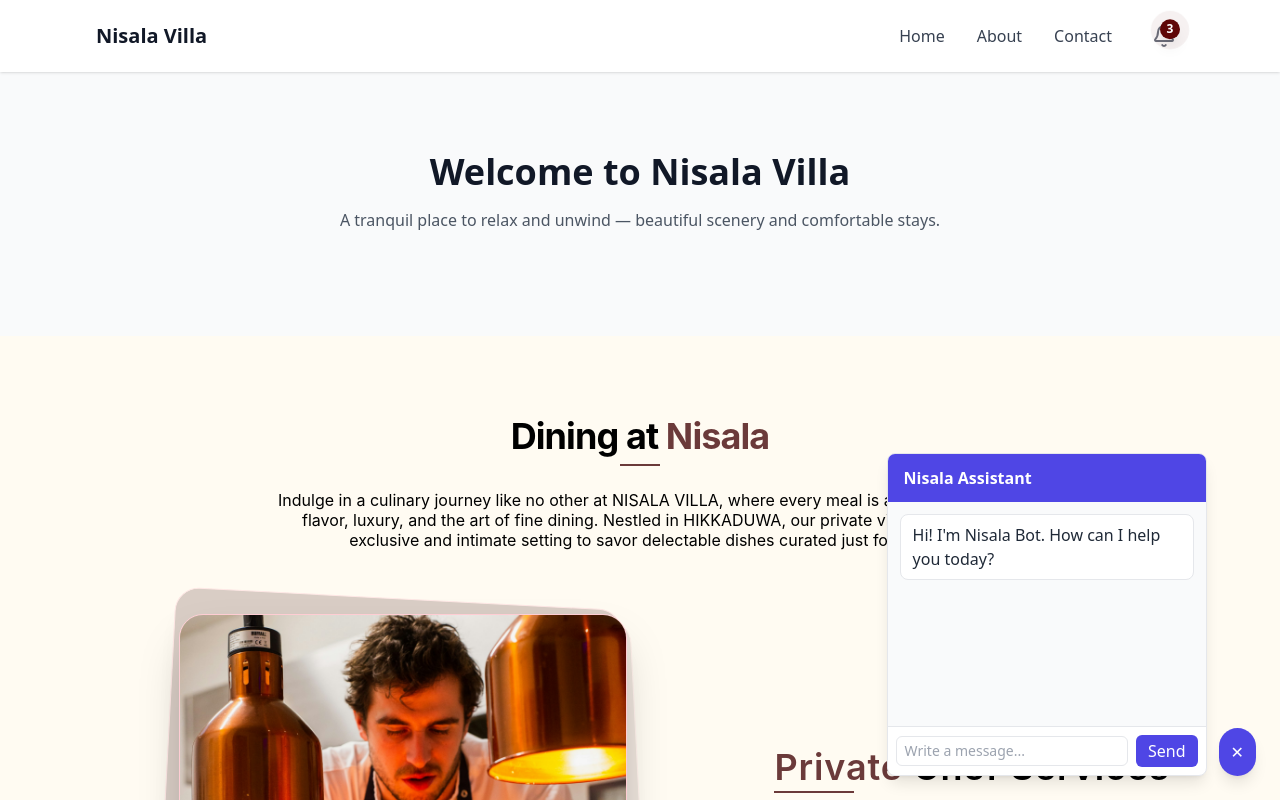
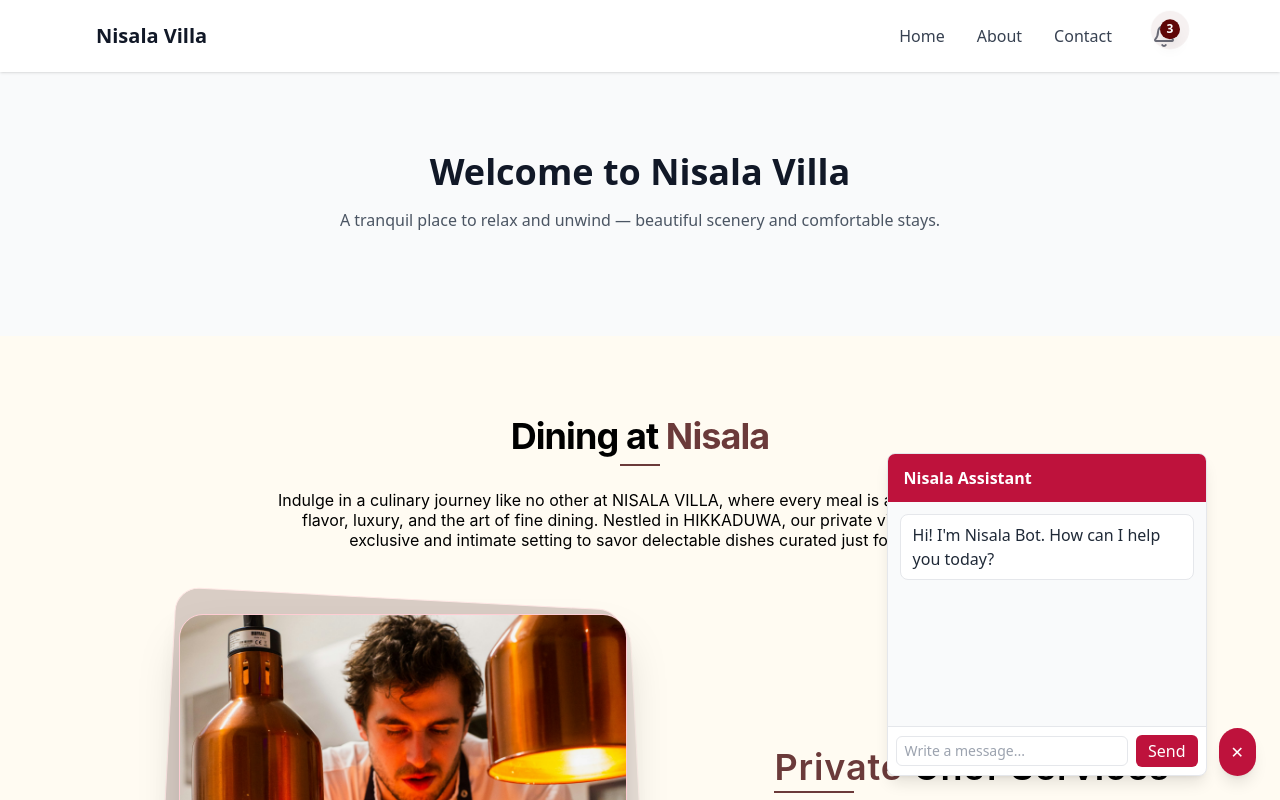
Before and after one commit to MNKolombage/MIS_Assignment, a Next.js app: page / in a window 1280 px wide. Both pictures are taken after a click on the button "Open chat". Shown: the top 800 px of the page. Built offline with nearby package versions, Linux system fonts and the light colour scheme.

Commit message:
change chatbot colour

```diff
--- a/src/components/Chatbot.jsx
+++ b/src/components/Chatbot.jsx
@@ -54,11 +54,11 @@ export default function Chatbot() {
       <div className="flex items-end">
         {open && (
           <div className="w-80 max-w-xs bg-white border rounded-lg shadow-lg flex flex-col overflow-hidden">
-            <div className="px-4 py-3 bg-indigo-600 text-white font-semibold">Nisala Assistant</div>
+            <div className="px-4 py-3 bg-rose-700 text-white font-semibold">Nisala Assistant</div>
             <div ref={listRef} className="p-3 space-y-2 h-56 overflow-y-auto bg-gray-50">
               {messages.map((m) => (
                 <div key={m.id} className={`flex ${m.from === 'user' ? 'justify-end' : 'justify-start'}`}>
-                  <div className={`${m.from === 'user' ? 'bg-indigo-600 text-white' : 'bg-white text-gray-800 border'} px-3 py-2 rounded-lg max-w-full`}>{m.text}</div>
+                  <div className={`${m.from === 'user' ? 'bg-rose-700 text-white' : 'bg-white text-gray-800 border'} px-3 py-2 rounded-lg max-w-full`}>{m.text}</div>
                 </div>
               ))}
               {typing && (
@@ -76,7 +76,7 @@ export default function Chatbot() {
                   placeholder="Write a message..."
                   aria-label="Chat message"
                 />
-                <button onClick={sendMessage} className="ml-2 bg-indigo-600 text-white px-3 py-1 rounded-md">Send</button>
+                <button onClick={sendMessage} className="ml-2 bg-rose-700 text-white px-3 py-1 rounded-md">Send</button>
               </div>
             </div>
           </div>
@@ -85,7 +85,7 @@ export default function Chatbot() {
         <button
           onClick={() => setOpen((o) => !o)}
           aria-label="Open chat"
-          className="ml-3 bg-indigo-600 hover:bg-indigo-700 text-white p-3 rounded-full shadow-lg"
+          className="ml-3 bg-rose-700 hover:bg-rose-800 text-white p-3 rounded-full shadow-lg"
         >
           {open ? '✕' : '💬'}
         </button>
```
